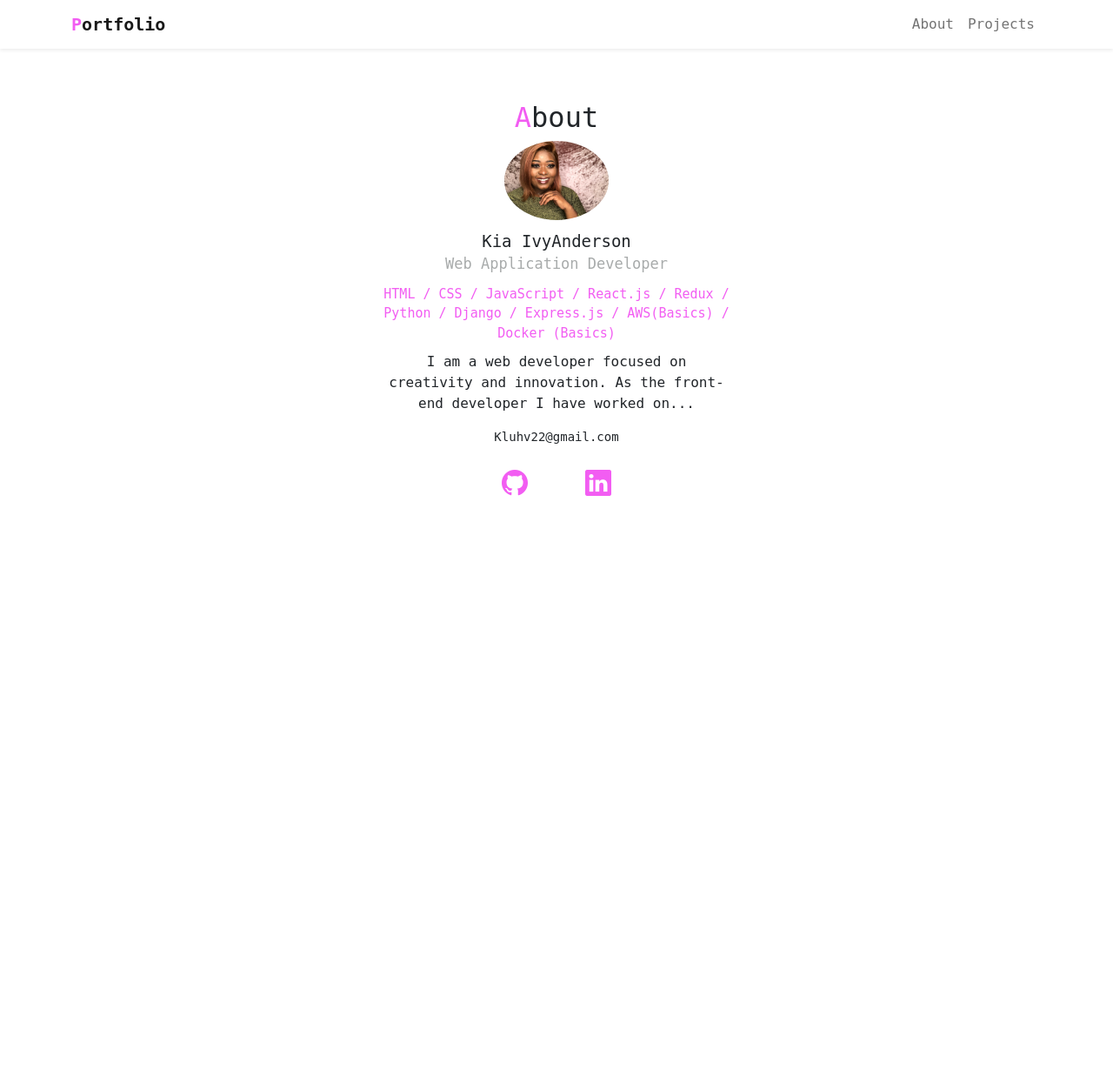
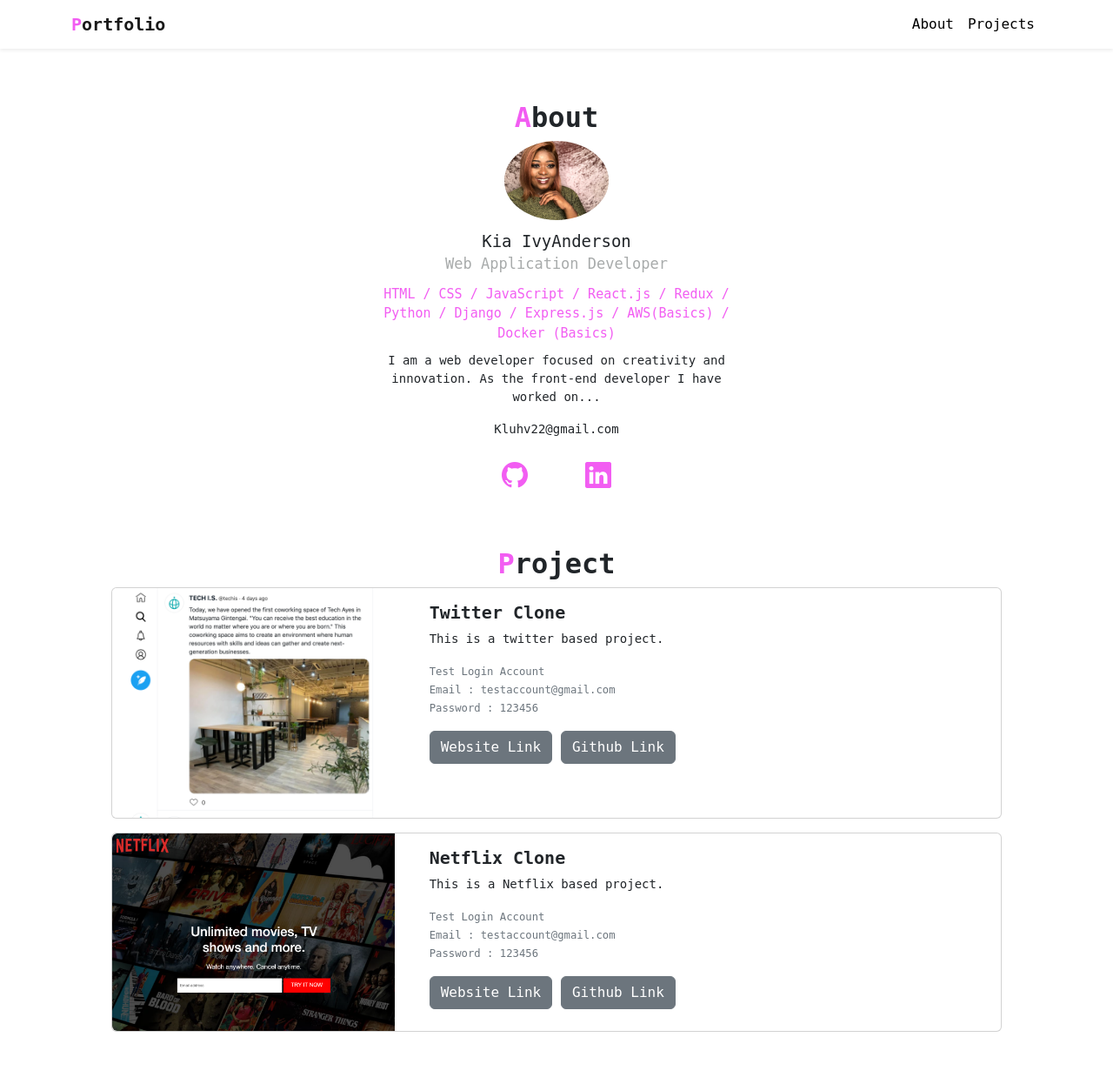
Before and after one commit to Kluhv22/Portfolio, a PHP site: page / in a window 1280 px wide. Shown: the whole page at 87% size. Before the commit the page ends 570 px from the top, so only its background shows below. Run offline with PHP 8.4, Linux system fonts and the light colour scheme; some libraries are stand-ins or nearby versions.

Commit message:
add files

```diff
--- a/index.html
+++ b/index.html
@@ -52,11 +52,57 @@
         </div>
 
     </div>
+    <div id="project">
+        <h2><span class="font-primary">P</span>roject</h2>
+
+       <div class="card mb-3">
+            <div class="row">
+                <div class="col-md-4">
+                    <img src="img/project-twitter.png" class="img-fluid rounded-start" alt="Twitter Project">
+                </div>
+                <div class="col-md-8">
+                    <div class="card-body">
+                        <h5 class="card-title">Twitter Clone</h5>
+                        <p class="card-text">This is a twitter based project.</p>
+                        <p class="card-text"><small class="text-muted">
+                                Test Login Account <br>
+                                Email : testaccount@gmail.com <br>
+                                Password : 123456
+                            </small></p>
+                        <a href="#" target="_blank" class="btn btn-secondary">Website Link</a>
+                        <a hre f="#" target="_blank" class="btn btn-secondary">Github Link</a>
+                    </div>
+                </div>
+            </div>
+        </div>
 
 
-    <script src="https://cdn.jsdelivr.net/npm/bootstrap@5.0.2/dist/js/bootstrap.bundle.min.js"
-        integrity="sha384-MrcW6ZMFYlzcLA8Nl+NtUVF0sA7MsXsP1UyJoMp4YLEuNSfAP+JcXn/tWtIaxVXM"
-        crossorigin="anonymous"></script>
+        <div class="card mb-3">
+            <div class="row">
+                <div class="col-md-4">
+                    <img src="img/project-netflix.png" class="img-fluid rounded-start" alt="Netflix Project">
+                </div>
+                <div class="col-md-8">
+                    <div class="card-body">
+                        <h5 class="card-title">Netflix Clone</h5>
+                        <p class="card-text">This is a Netflix based project.</p>
+                        <p class="card-text"><small class="text-muted">
+                                Test Login Account <br>
+                                Email : testaccount@gmail.com <br>
+                                Password : 123456
+                            </small></p>
+                        <a href="#" target="_blank" class="btn btn-secondary">Website Link</a>
+                        <a hre f="#" target="_blank" class="btn btn-secondary">Github Link</a>
+                    </div>
+                </div>
+            </div>
+        </div>
+
+
+
+        <script src="https://cdn.jsdelivr.net/npm/bootstrap@5.0.2/dist/js/bootstrap.bundle.min.js"
+            integrity="sha384-MrcW6ZMFYlzcLA8Nl+NtUVF0sA7MsXsP1UyJoMp4YLEuNSfAP+JcXn/tWtIaxVXM"
+            crossorigin="anonymous"></script>
 </body>
 
 </html>
--- a/style.css
+++ b/style.css
@@ -15,6 +15,20 @@
 .title-icon {
     font-size: 20px;
     font-weight: bold;
+}
+
+p {
+    font-size: 14px;
+}
+
+h2 {
+    font-weight: bold;
+    font-size: 23 px;
+    margin-bottom: 20 px;
+}
+
+a.font-black {
+    color: #000 !important;
 }
 
 /*************
@@ -62,6 +76,29 @@
     font-size: 30px;
 }
 
-#about .icons a{
+#about .icons a {
     color: #F25DF2;
 }
+
+/*********************
+
+PROJECT
+
+*********************/
+
+#project {
+    margin: 60px auto;
+    width: 80%;
+}
+
+#project h2 {
+    text-align: center;
+}
+
+#project .card img {
+    width: 120%;
+}
+
+#project .card-title {
+    font-weight: bold;
+}
```
